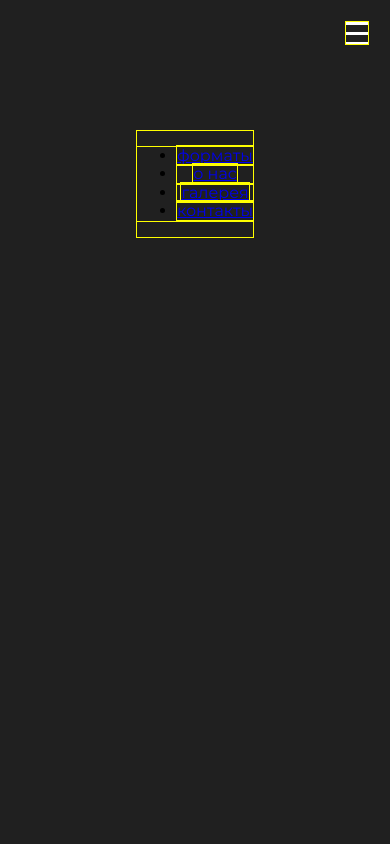
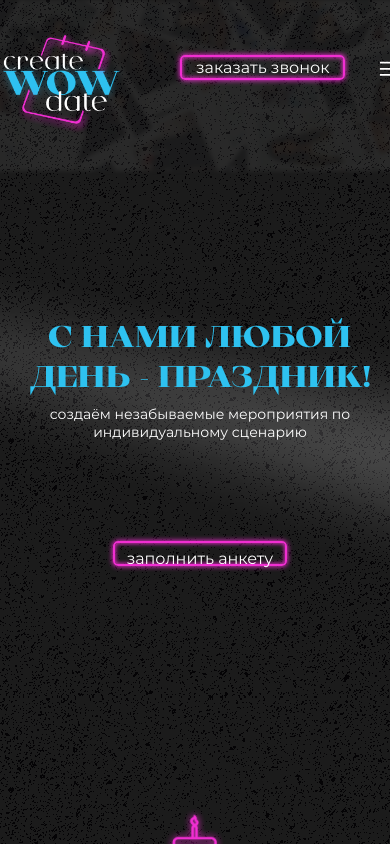
Before and after one commit to ilia-puchkov/CWD-create-wow-date, a React (Create React App) app: page / in a window 390 px wide. Shown: the top 844 px of the page. Built offline with nearby package versions, Linux system fonts and the light colour scheme.

Commit message:
dev: добавлено меню

```diff
--- a/src/components/App/App.js
+++ b/src/components/App/App.js
@@ -28,6 +28,7 @@ function App() {
   const [isPopupForContactsOpen, setIsPopupForContactsOpen] = useState(false);
   const [isImagePopupOpen, setIsImagePopupOpen] = useState(false);
   const [selectedImage, setSelectedImage] = useState({});
+  const [isNavigationOpen, setIsNavigationOpen] = useState(false);
 
   // Functions
   // Open popup with questions
@@ -44,11 +45,20 @@ function App() {
     setIsImagePopupOpen(true);
   }
 
+  function handleNavigationClick() {
+    setIsNavigationOpen(true);
+  }
+
   // Close any popup
   function closeAllPopups() {
     setIsPopupForQuestionsOpen(false);
     setIsPopupForContactsOpen(false);
     setIsImagePopupOpen(false);
+  }
+
+  // Close navigation
+  function handleNavigationClose() {
+    setIsNavigationOpen(false);
   }
 
   // Обработка ответа
@@ -65,7 +75,7 @@ function App() {
 
   return (
     <div className='page'>
-      <Header onContactsClick={handleContactsClick} />
+      <Header onContactsClick={handleContactsClick} onNavigationClick={handleNavigationClick} />
       <Intro onQuestionsClick={handleQuestionClick} />
       <Formats />
       <About />
@@ -91,7 +101,7 @@ function App() {
         onClose={closeAllPopups}
       />
 
-      <Navigation />
+      <Navigation isOpen={isNavigationOpen} onClose={handleNavigationClose}/>
     </div>
   );
 }
--- a/src/components/Header/Header.css
+++ b/src/components/Header/Header.css
@@ -82,8 +82,8 @@
 
 .header__menu {
   display: none;
-  width: 40px;
-  height: 32px;
+  width: 33px;
+  height: 33px;
   padding: 0;
   border: none;
   z-index: 2;
--- a/src/components/Header/Header.js
+++ b/src/components/Header/Header.js
@@ -1,7 +1,7 @@
 import headerBackground from '../../images/header-background.png';
 import headerBackgroundNoise from '../../images/header-background-noise.png';
 
-function Header({ onContactsClick }) {
+function Header({ onContactsClick, onNavigationClick}) {
   return (
     <header className='header'>
       <ul className='header__navigation'>
@@ -29,7 +29,7 @@ function Header({ onContactsClick }) {
       <button className='header__button' onClick={onContactsClick}>
         заказать звонок
       </button>
-      <button className='header__menu'></button>
+      <button className='header__menu' onClick={onNavigationClick}></button>
       <div className='header__background'>
         <img
           className='header__background-main'
--- a/src/components/How/How.css
+++ b/src/components/How/How.css
@@ -140,6 +140,7 @@
 
   .how__text {
     font-size: 16px;
+    max-width: 250px;
   }
 
   .how__text-extra {
--- a/src/components/Navigation/Navigation.css
+++ b/src/components/Navigation/Navigation.css
@@ -8,9 +8,15 @@
   z-index: 5;
   width: 100%;
   height: 100%;
-  background-color: rgba(0, 0, 0, 0.3);
+  background-image: url(../../images/menu-background.png);
+  background-size: cover;
   opacity: 1;
-  transition: visibility 0.3s, opacity 0.4s linear;
+  visibility: hidden;
+  transition: .5s, ease-in-out;
+}
+
+.navigation_opened {
+  visibility: visible;
 }
 
 .navigation__container {
@@ -19,7 +25,6 @@
   display: flex;
   flex-direction: column;
   align-items: center;
-  background-color: #202020;
   padding-top: 131px;
   padding-bottom: 90px;
   justify-content: space-between;
@@ -28,10 +33,10 @@
 .navigation__button-close {
   display: block;
   position: absolute;
-  top: 22px;
-  right: 22px;
-  width: 22px;
-  height: 22px;
+  top: 48px;
+  right: 53px;
+  width: 33px;
+  height: 33px;
   background-image: url(../../images/menu-icon.svg);
   background-color: transparent;
   border: none;
@@ -40,13 +45,24 @@
 }
 
 .navigation__links {
-
+  padding: 0;
+  margin: 0;
+  list-style: none;
+  gap: 30px;
+  display: flex;
+  flex-direction: column;
 }
 
 .navigation__links-element {
-
+  padding: 5px 100px;
+  border: 2px solid #fff;
+  border-radius: 10px;
+  box-shadow: 0px 0px 5px .5px #fff, inset 0px 0px 4px .5px #fff;
 }
 
 .navigation__link {
+  text-decoration: none;
+  font-size: 18px;
+  color: #fff;
 
 }
--- a/src/components/Navigation/Navigation.js
+++ b/src/components/Navigation/Navigation.js
@@ -1,27 +1,27 @@
-function Navigation() {
+function Navigation({isOpen, onClose}) {
   return (
-    <aside className='navigation'>
+    <aside className={`navigation ${isOpen ? 'navigation_opened' : ''}`}>
       <div className="navigation__container">
-        <button className="navigation__button-close" type='button'></button>
+        <button className="navigation__button-close" type='button' onClick={onClose}></button>
         <nav>
           <ul className="navigation__links">
-          <li className='navigation__links-element'>
+          <li className='navigation__links-element' onClick={onClose}>
           <a className='navigation__link' href='#formats'>
             форматы
           </a>
         </li>
-        <li className='navigation__links-element'>
+        <li className='navigation__links-element' onClick={onClose}>
           <a className='navigation__link' href='#about'>
             о нас
           </a>
         </li>
-        <li className='navigation__links-element'>
+        <li className='navigation__links-element' onClick={onClose}>
           <a className='navigation__link' href='#gallery'>
             галерея
           </a>
         </li>
-        <li className='navigation__links-elementt'>
-          <a className='navigation__link' href='#contacts'>
+        <li className='navigation__links-element'>
+          <a className='navigation__link' href='#contacts' onClick={onClose}>
             контакты
           </a>
         </li>
--- a/src/index.css
+++ b/src/index.css
@@ -12,7 +12,8 @@
   -moz-osx-font-smoothing: grayscale;
   background-color: #1B1B1B;
 }
-
+/*
 *  {
   outline: 1px solid yellow;
 }
+*/
```
Also changed, not shown: src/images/menu-background.png (added).
